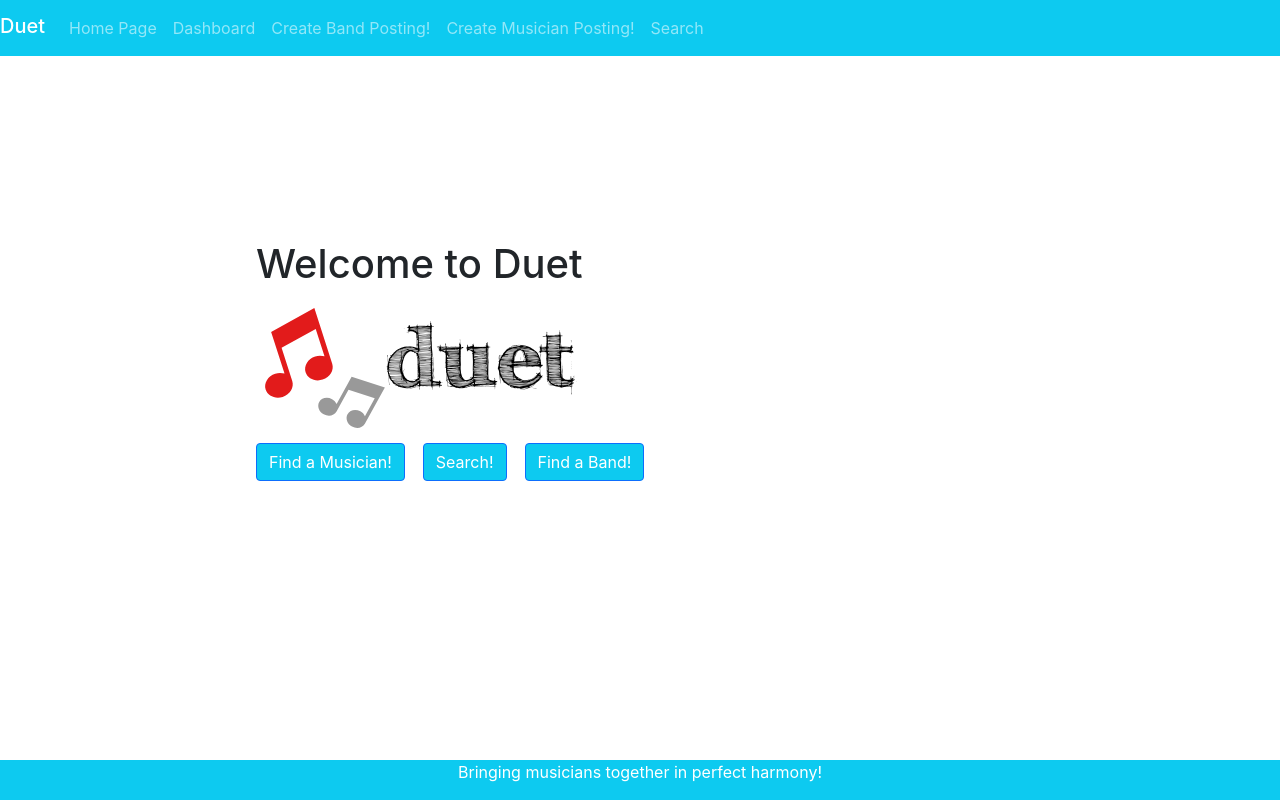
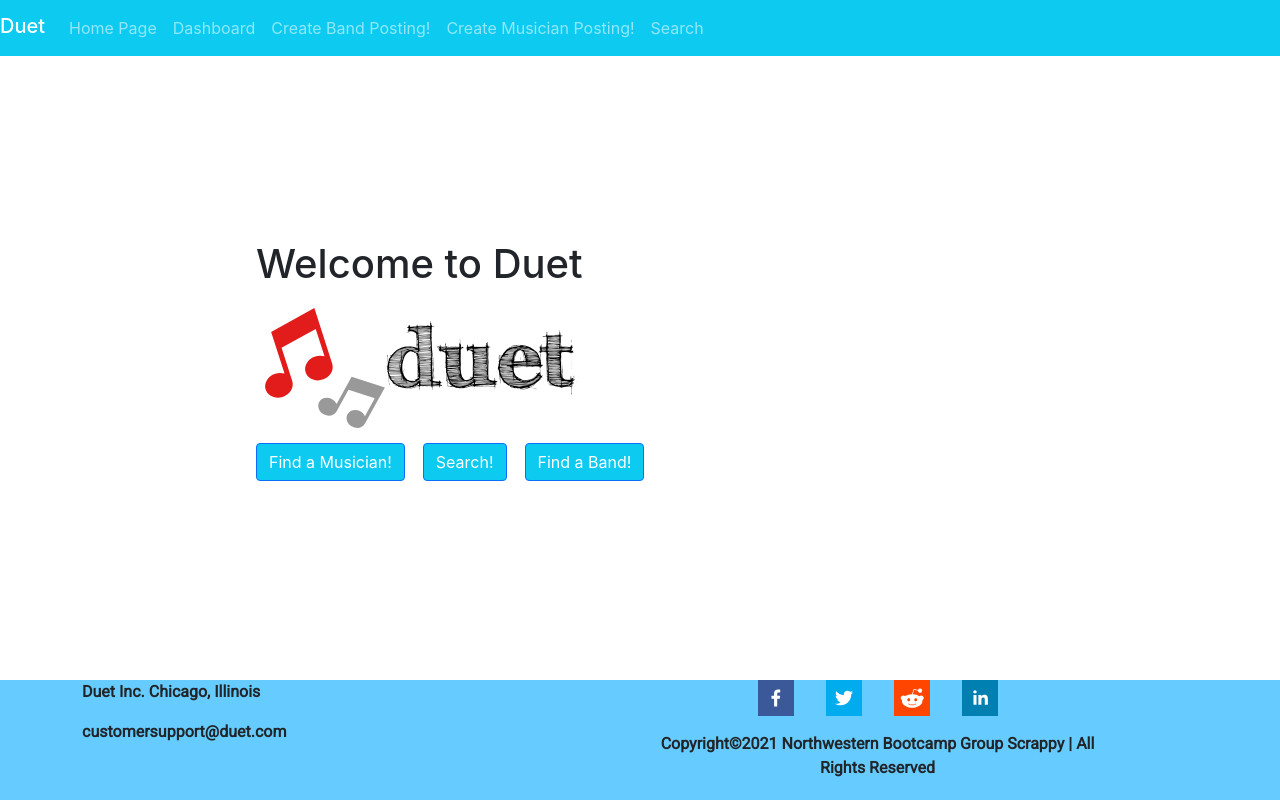
Before and after one commit to NW-Scrappy/duet, a React (Create React App) app in the folder client/: page /Dashboard in a window 1280 px wide. Built offline with nearby package versions, Linux system fonts and the light colour scheme.

Commit message:
Removed the fixed positioning of the footer and added contact information

```diff
--- a/client/package.json
+++ b/client/package.json
@@ -14,6 +14,7 @@
     "react-dom": "^17.0.1",
     "react-router-dom": "^5.2.0",
     "react-scripts": "4.0.3",
+    "react-share": "^4.4.0",
     "web-vitals": "^1.1.0"
   },
   "scripts": {
--- a/client/public/index.html
+++ b/client/public/index.html
@@ -16,6 +16,8 @@
     -->
     <link rel="manifest" href="%PUBLIC_URL%/manifest.json" />
     <link href="https://cdn.jsdelivr.net/npm/bootstrap@5.0.0-beta2/dist/css/bootstrap.min.css" rel="stylesheet" integrity="sha384-BmbxuPwQa2lc/FVzBcNJ7UAyJxM6wuqIj61tLrc4wSX0szH/Ev+nYRRuWlolflfl" crossorigin="anonymous">
+    <link rel="preconnect" href="https://fonts.gstatic.com">
+    <link href="https://fonts.googleapis.com/css2?family=Roboto&display=swap" rel="stylesheet">
     <!--
       Notice the use of %PUBLIC_URL% in the tags above.
       It will be replaced with the URL of the `public` folder during the build.
--- a/client/src/App.css
+++ b/client/src/App.css
@@ -1,4 +1,4 @@
-.UserForm{
+.UserForm {
   padding-left: 50px;
   padding-right: 50px;
   padding-top: 25px;
@@ -14,26 +14,27 @@
 }
 
 .footer {
-  position: fixed;
-  left: 0;
+  position: absolute;
   bottom: 0;
   width: 100%;
-  background-color: #0DCAF0;
-  color: white;
-  text-align: center;
+  height: 120px;
+  background: #6cf;
+  font-family: "Roboto", sans-serif;
+  font-weight: bold;
 }
 
-.UserBtn{
-  background-color: #0DCAF0;
-
+.UserBtn {
+  background-color: #0dcaf0;
 }
 
-.bandBtn, .searchBtn, .musicianBtn {
-  background-color: #0DCAF0;
+.bandBtn,
+.searchBtn,
+.musicianBtn {
+  background-color: #0dcaf0;
   margin-bottom: auto;
 }
 
-.Container{
+.Container {
   margin: 0;
   position: absolute;
   top: 30%;
@@ -41,7 +42,7 @@
 }
 
 .submit {
-  background-color: #0DCAF0;
+  background-color: #0dcaf0;
 }
 
 /* .navbar {
--- a/client/src/components/Footer.js
+++ b/client/src/components/Footer.js
@@ -9,20 +9,61 @@ import {
   LinkedinShareButton,
   LinkedinIcon,
 } from "react-share";
+
 const Footer = () => {
   return (
     <div className="footer">
       <div className="container">
         <div className="row">
-          <div className="col-lg-12">
-            <div className>
-              <p>Bringing musicians together in perfect harmony!</p>
+          <div className="col-lg-6 col-md-8 col-sm-8">
+            <div className="d-flex">
+              <p>Duet Inc. Chicago, Illinois</p>
+            </div>
+            <div className="d-flex">
+              <p>customersupport@duet.com</p>
             </div>
           </div>
-          <div className=""></div>
+          <div className="col-lg-5 col-md-5 col-sm-6 align-items-center">
+            <div className="d-flex justify-content-center">
+              <FacebookShareButton
+                url={"https://github.com/rafaelrosas19"}
+                quote={"FullStack Developer"}
+                hashtag="#javascript"
+              >
+                <FacebookIcon className="mx-3" size={36} />
+              </FacebookShareButton>
+              <TwitterShareButton
+                url={"https://github.com/rafaelrosas19"}
+                quote={"FullStack Developer"}
+                hashtag="#javascript"
+              >
+                <TwitterIcon className="mx-3" size={36} />
+              </TwitterShareButton>
+              <RedditShareButton
+                url={"https://github.com/rafaelrosas19"}
+                quote={"FullStack Developer"}
+                hashtag="#javascript"
+              >
+                <RedditIcon className="mx-3" size={36} />
+              </RedditShareButton>
+              <LinkedinShareButton
+                url={"https://github.com/rafaelrosas19"}
+                quote={"FullStack Developer"}
+                hashtag="#javascript"
+              >
+                <LinkedinIcon className="mx-3" size={36} />
+              </LinkedinShareButton>
+            </div>
+            <p className="pt-3 text-center">
+              Copyright&copy;
+              {new Date().getFullYear()}&nbsp;Northwestern Bootcamp Group
+              Scrappy | All Rights Reserved
+            </p>
+          </div>
         </div>
       </div>
     </div>
   );
 };
+
 export default Footer;
```
